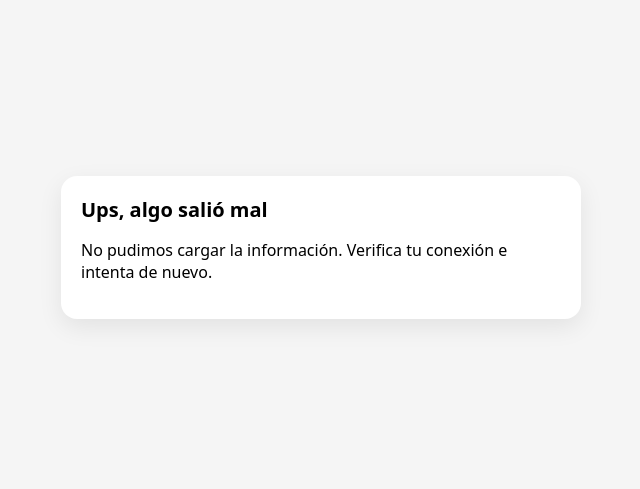
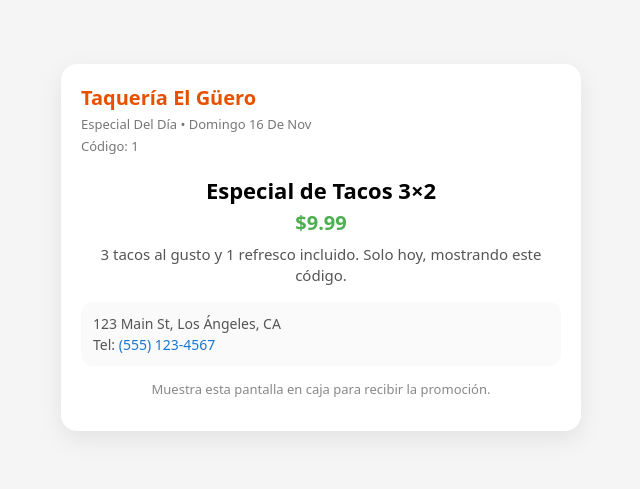
Before and after one commit to juan-dse/qr-specials, a React (Vite) app: page /r/1 in a window 1280 px wide. Shown: the part 177-666 px from the top of the page, without its empty margins (319-959 px from the left). Built offline with nearby package versions, Linux system fonts and the light colour scheme; no server answers.

Commit message:
make PublicMenu static demo

```diff
--- a/src/PublicMenu.jsx
+++ b/src/PublicMenu.jsx
@@ -1,98 +1,37 @@
-import React, { useEffect, useState } from "react";
+import React from "react";
 import { useParams } from "react-router-dom";
 
 function PublicMenu() {
+  // Por ahora solo usamos el slug para el futuro
   const { slug } = useParams();
 
-  const [loading, setLoading] = useState(true);
-  const [error, setError] = useState(null);
-  const [restaurant, setRestaurant] = useState(null);
-  const [special, setSpecial] = useState(null);
-  const [date, setDate] = useState(null);
+  // DATOS DE DEMO (puedes cambiarlos cuando quieras)
+  const restaurant = {
+    name: "Taquería El Güero",
+    address: "123 Main St, Los Ángeles, CA",
+    phone: "(555) 123-4567",
+    primary_color: "#e65100",
+    logo_url: ""
+  };
 
-  useEffect(() => {
-    async function fetchData() {
-      try {
-        setLoading(true);
-        setError(null);
+  const special = {
+    name: "Especial de Tacos 3×2",
+    price: 9.99,
+    currency: "USD",
+    description:
+      "3 tacos al gusto y 1 refresco incluido. Solo hoy, mostrando este código.",
+    image_url: ""
+  };
 
-        const res = await fetch(
-          `/.netlify/functions/public-menu?slug=${encodeURIComponent(slug)}`
-        );
+  const date = new Date();
 
-        if (!res.ok) {
-          throw new Error("SERVER_ERROR");
-        }
-
-        const data = await res.json();
-
-        if (!data.ok) {
-          setError(data.error || "RESTAURANT_NOT_FOUND");
-          setLoading(false);
-          return;
-        }
-
-        setRestaurant(data.restaurant || null);
-        setSpecial(data.special_today || null);
-        setDate(data.date || null);
-        setLoading(false);
-      } catch (err) {
-        console.error(err);
-        setError("NETWORK_ERROR");
-        setLoading(false);
-      }
-    }
-
-    fetchData();
-  }, [slug]);
-
-  const primaryColor = restaurant?.primary_color || "#222";
-
-  if (loading) {
-    return (
-      <BaseLayout>
-        <Card>
-          <p style={styles.loadingText}>Cargando especial del día...</p>
-        </Card>
-      </BaseLayout>
-    );
-  }
-
-  if (error === "RESTAURANT_NOT_FOUND") {
-    return (
-      <BaseLayout>
-        <Card>
-          <h1 style={styles.title}>Código no válido</h1>
-          <p style={styles.text}>
-            Este código ya no está activo. Pregunta en el restaurante por sus
-            especiales actuales.
-          </p>
-        </Card>
-      </BaseLayout>
-    );
-  }
-
-  if (error === "NETWORK_ERROR") {
-    return (
-      <BaseLayout>
-        <Card>
-          <h1 style={styles.title}>Ups, algo salió mal</h1>
-          <p style={styles.text}>
-            No pudimos cargar la información. Verifica tu conexión e intenta de
-            nuevo.
-          </p>
-        </Card>
-      </BaseLayout>
-    );
-  }
-
-  const hasSpecial = !!special;
+  const primaryColor = restaurant.primary_color || "#222";
 
   return (
     <BaseLayout>
       <Card>
         <header style={styles.header}>
-          {restaurant?.logo_url && (
+          {restaurant.logo_url && (
             <img
               src={restaurant.logo_url}
               alt={restaurant.name}
@@ -101,22 +40,22 @@ function PublicMenu() {
           )}
           <div>
             <h1 style={{ ...styles.title, color: primaryColor }}>
-              {restaurant?.name || "Restaurante"}
+              {restaurant.name}
             </h1>
-            {date && (
             <p style={styles.subTitle}>
               Especial del día •{" "}
-                {new Date(date).toLocaleDateString("es-MX", {
+              {date.toLocaleDateString("es-MX", {
                 weekday: "long",
                 day: "numeric",
                 month: "short"
               })}
             </p>
-            )}
+            <p style={{ ...styles.subTitle, marginTop: 4 }}>
+              Código: {slug}
+            </p>
           </div>
         </header>
 
-        {hasSpecial ? (
         <section style={styles.specialSection}>
           {special.image_url && (
             <img
@@ -128,18 +67,13 @@ function PublicMenu() {
 
           <h2 style={styles.specialTitle}>{special.name}</h2>
 
-            {special.price != null && (
           <p style={styles.specialPrice}>
             {special.currency === "USD" ? "$" : ""}
-                {Number(special.price).toFixed(2)}
+            {special.price.toFixed(2)}
           </p>
-            )}
 
-            {special.description && (
           <p style={styles.specialDescription}>{special.description}</p>
-            )}
 
-            {(restaurant?.address || restaurant?.phone) && (
           <div style={styles.infoBox}>
             {restaurant.address && (
               <p style={styles.infoLine}>{restaurant.address}</p>
@@ -153,36 +87,11 @@ function PublicMenu() {
               </p>
             )}
           </div>
-            )}
 
           <p style={styles.footerNote}>
-              Muestra esta pantalla en caja para más detalles.
+            Muestra esta pantalla en caja para recibir la promoción.
           </p>
         </section>
-        ) : (
-          <section style={styles.specialSection}>
-            <h2 style={styles.specialTitle}>Sin especial configurado hoy</h2>
-            <p style={styles.specialDescription}>
-              Este restaurante aún no ha configurado su especial del día.
-              Pregunta en caja por las promociones disponibles.
-            </p>
-            {(restaurant?.address || restaurant?.phone) && (
-              <div style={styles.infoBox}>
-                {restaurant.address && (
-                  <p style={styles.infoLine}>{restaurant.address}</p>
-                )}
-                {restaurant.phone && (
-                  <p style={styles.infoLine}>
-                    Tel:{" "}
-                    <a href={`tel:${restaurant.phone}`} style={styles.link}>
-                      {restaurant.phone}
-                    </a>
-                  </p>
-                )}
-              </div>
-            )}
-          </section>
-        )}
       </Card>
     </BaseLayout>
   );
@@ -238,21 +147,8 @@ const styles = {
     color: "#777",
     textTransform: "capitalize"
   },
-  loadingText: {
-    textAlign: "center",
-    fontSize: "16px",
-    color: "#555",
-    margin: 0
-  },
   specialSection: {
     textAlign: "center"
-  },
-  specialImage: {
-    width: "100%",
-    maxHeight: "260px",
-    objectFit: "cover",
-    borderRadius: "14px",
-    marginBottom: "16px"
   },
   specialTitle: {
     fontSize: "22px",
@@ -291,6 +187,12 @@ const styles = {
     marginTop: "14px",
     fontSize: "13px",
     color: "#888"
+  },
+  loadingText: {
+    textAlign: "center",
+    fontSize: "16px",
+    color: "#555",
+    margin: 0
   }
 };
 
```
Lines whose indentation alone changed are shown as unchanged.
